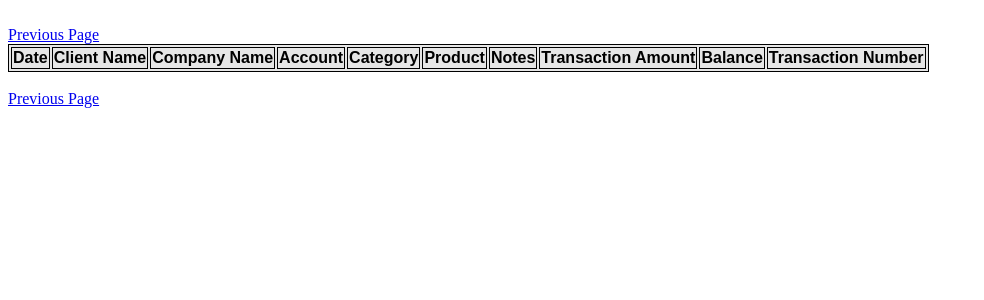
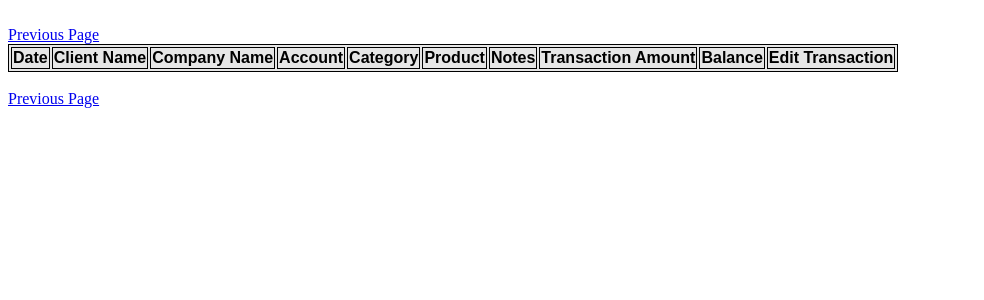
Before and after one commit to rlp612/testrepository, a PHP site: page /AWS/balance_table.php in a window 1280 px wide. Shown: the top 300 px of the page, without its empty margins (0-984 px from the left). Run offline with PHP 8.4, Linux system fonts and the light colour scheme; a stand-in replaces the project's code that opens the database connection.

Commit message:
Minor changes to balance tables and edit transaction pages

```diff
--- a/balance_table.php
+++ b/balance_table.php
@@ -54,7 +54,7 @@ table, th, td {
 <font face="Arial, Helvetica, sans-serif">Balance</font>
 </b></td>
 <td><b>
-<font face="Arial, Helvetica, sans-serif">Transaction Number</font>
+<font face="Arial, Helvetica, sans-serif">Edit Transaction</font>
 </b></td>
 </tr>
 
--- a/balance_table2.php
+++ b/balance_table2.php
@@ -54,7 +54,7 @@ table, th, td {
 <font face="Arial, Helvetica, sans-serif">Balance</font>
 </b></td>
 <td><b>
-<font face="Arial, Helvetica, sans-serif">Transaction Number</font>
+<font face="Arial, Helvetica, sans-serif">Edit Transaction</font>
 </b></td>
 </tr>
 
--- a/edit_transaction.php
+++ b/edit_transaction.php
@@ -138,10 +138,6 @@ table, th, td {
 	$result7=mysql_query($query7);
 	$num7=mysql_numrows($result7);
 
-	mysql_close();
-?>
-
-<?php
 if(isset($_POST['add'])){
 
 	$conn = mysql_connect($host_name,$username,$password);
```
